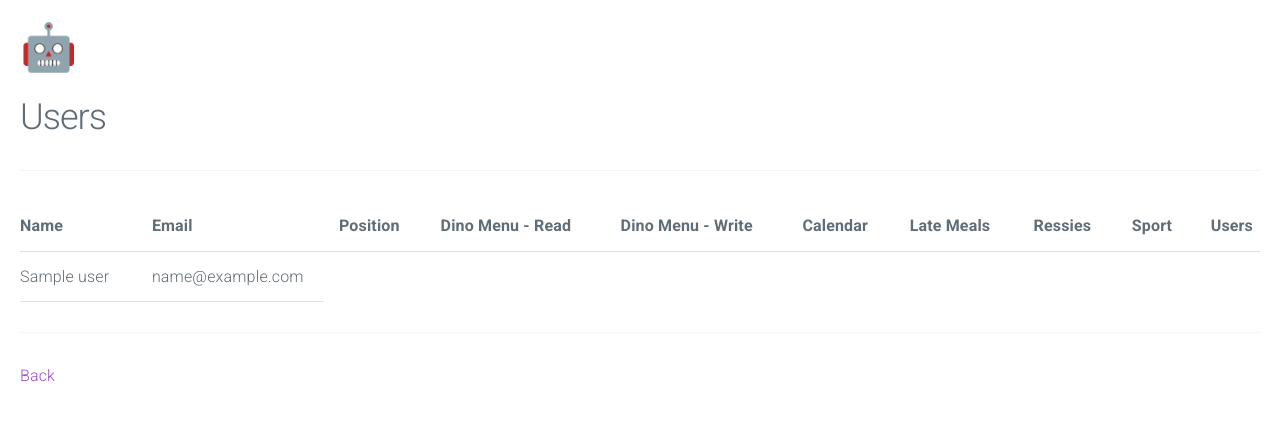
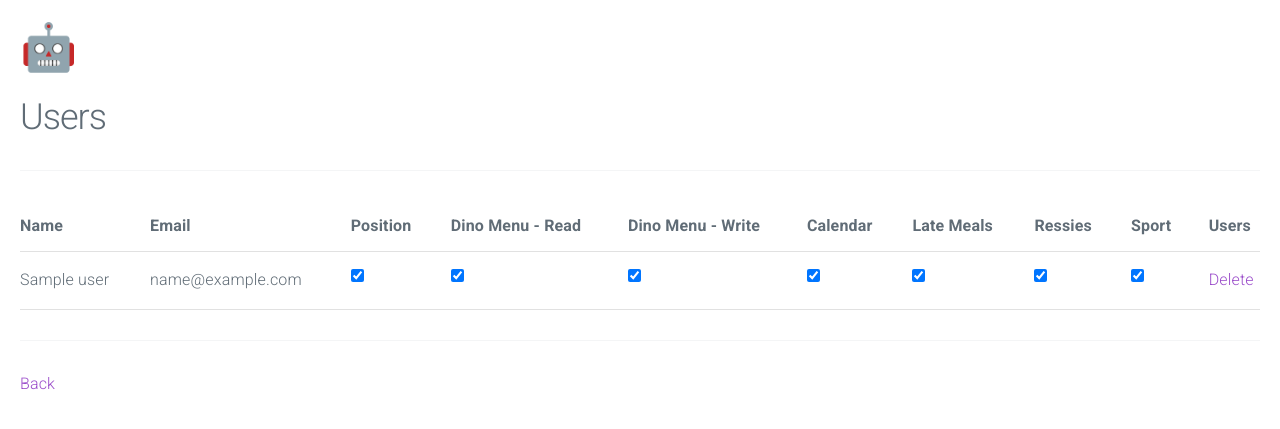
Before and after one commit to Baxter-College/baxtabot, a Python web app: template templates/users.html in a window 1280 px wide. Shown: the top 429 px of the page. Run offline with Jinja, Linux system fonts and the light colour scheme; the template is opened without the code that fills it: most values are stand-ins (such as "Sample title", 1, 10 or a date in 2020); some libraries are stand-ins or nearby versions.

Commit message:
checkbox fields in user table

```diff
--- a/app.py
+++ b/app.py
@@ -160,7 +160,7 @@ def users():
     elif not functions.validateTokenPermissions(token):
         return render_template('homepage.html', permission_denied=True)
     else:
-        users = models.Client.select()
+        users = models.Client.select().join(models.ClientPermissions).dicts()
 
         return render_template('users.html', users=users)
 
--- a/templates/users.html
+++ b/templates/users.html
@@ -25,14 +25,14 @@
 				<tr>
 					<td>{{ user.name }}</td>
 					<td>{{ user.email }}</td>
-					<!--td><input type="checkbox" checked="{{ user.dinoread }}" /></td>
+					<td><input type="checkbox" checked="{{ user.dinoread }}" /></td>
 					<td><input type="checkbox" checked="{{ user.dinowrite }}" /></td>
 					<td><input type="checkbox" checked="{{ user.calendar }}" /></td>
                     <td><input type="checkbox" checked="{{ user.latemeals }}" /></td>
                     <td><input type="checkbox" checked="{{ user.ressies }}" /></td>
                     <td><input type="checkbox" checked="{{ user.sport }}" /></td>
                     <td><input type="checkbox" checked="{{ user.users }}" /></td>
-					<td><a href="{{url_for('deleteUser', client_id=user.id, token=token)}}">Delete</a></td>-->
+					<td><a href="{{url_for('deleteUser', client_id=user.id, token=token)}}">Delete</a></td>
 				</tr>
 				{% endfor %}
 			</tbody>
```
